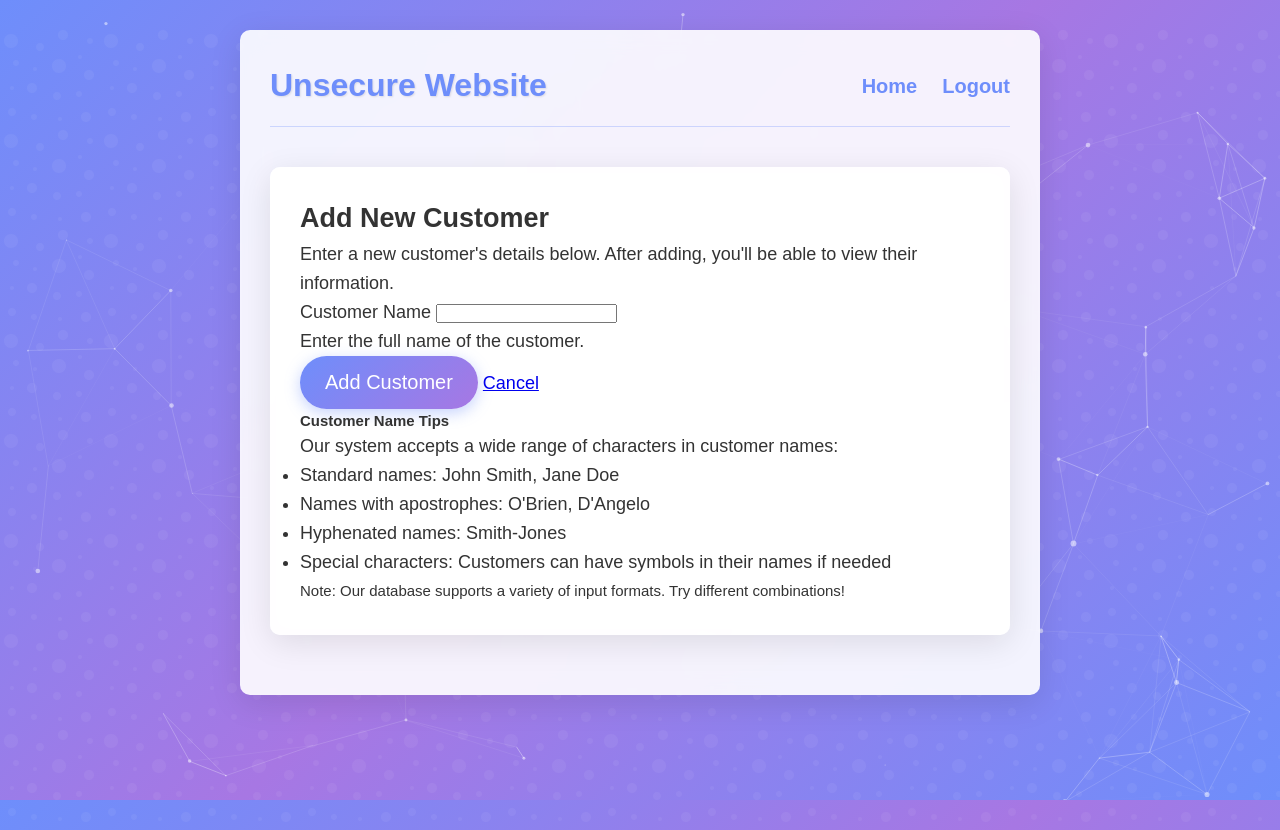
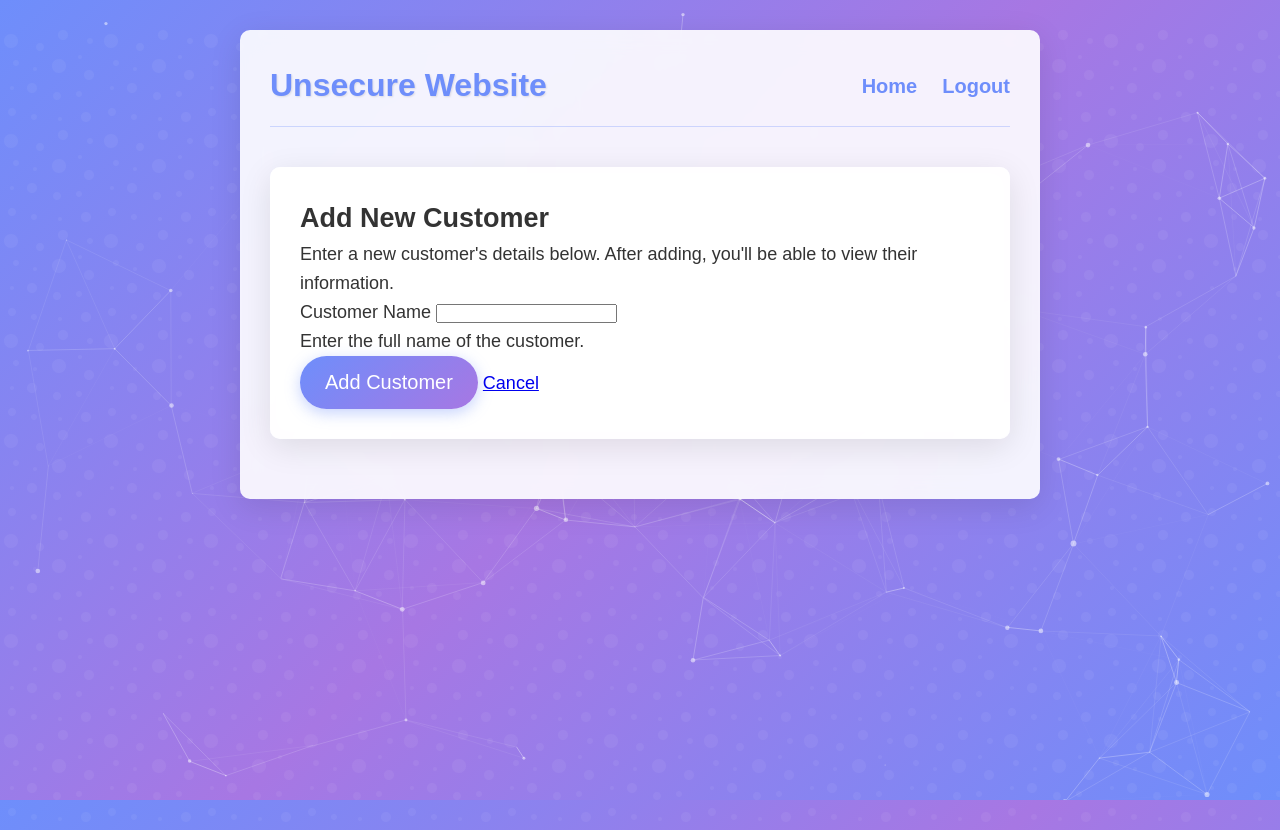
Before and after one commit to MichaelKaspler/WebSecurityProject, a Flask app: page /add_customer in a window 1280 px wide. Run offline with Flask 3, Linux system fonts and the light colour scheme; the visitor is signed in with stand-in values (Sample User, id 1).

Commit message:
cleaned code and added gitignore

```diff
--- a/templates/add_customer.html
+++ b/templates/add_customer.html
@@ -25,22 +25,6 @@
                     </form>
                 </div>
             </div>
-
-            <div class="card mt-4 border-info">
-                <div class="card-header bg-info text-white">
-                    <h5 class="mb-0">Customer Name Tips</h5>
-                </div>
-                <div class="card-body">
-                    <p>Our system accepts a wide range of characters in customer names:</p>
-                    <ul>
-                        <li>Standard names: John Smith, Jane Doe</li>
-                        <li>Names with apostrophes: O'Brien, D'Angelo</li>
-                        <li>Hyphenated names: Smith-Jones</li>
-                        <li>Special characters: Customers can have symbols in their names if needed</li>
-                    </ul>
-                    <p class="text-muted"><small>Note: Our database supports a variety of input formats. Try different combinations!</small></p>
-                </div>
-            </div>
         </div>
     </div>
 </div>
```
Also changed, not shown: database.db, 1 other file.
